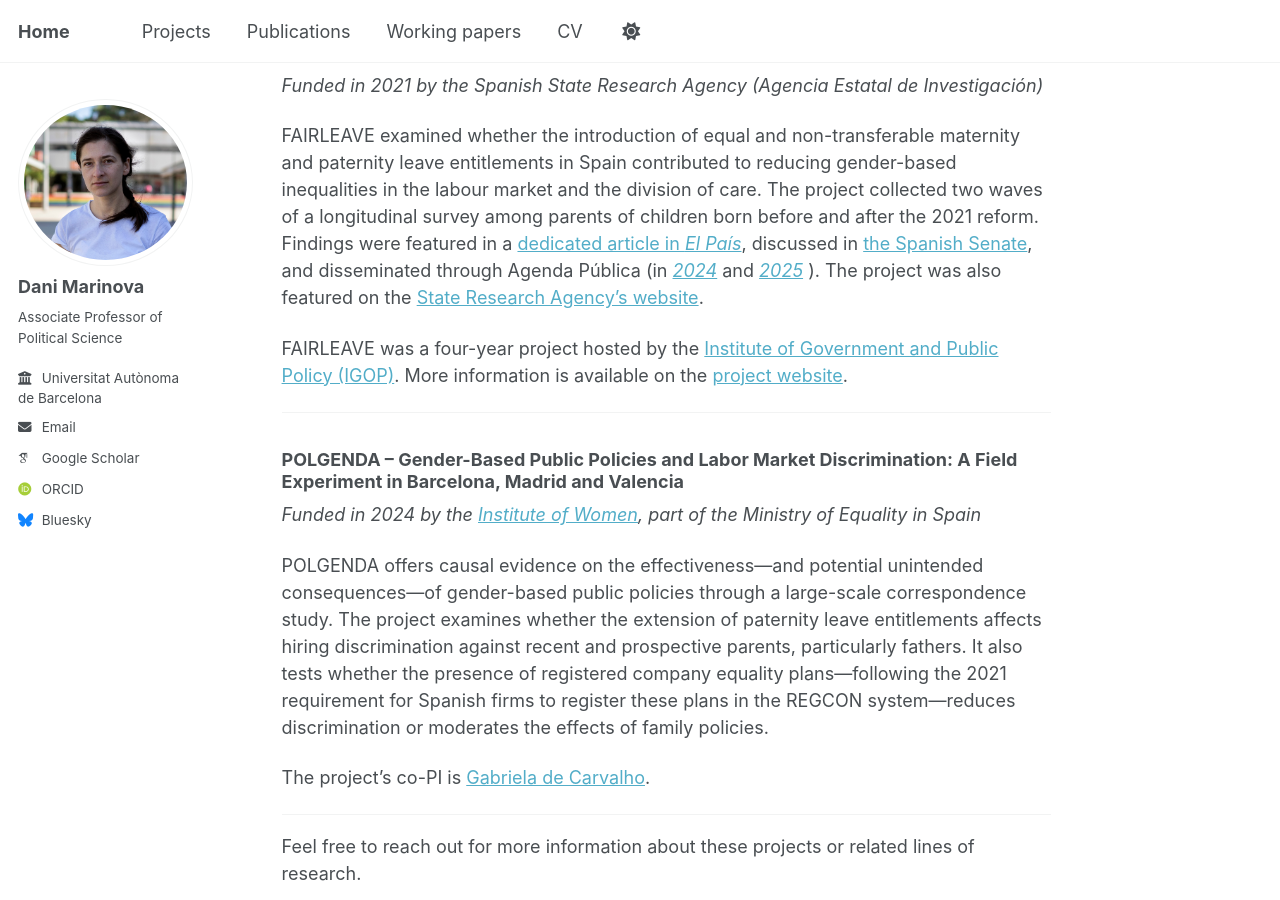
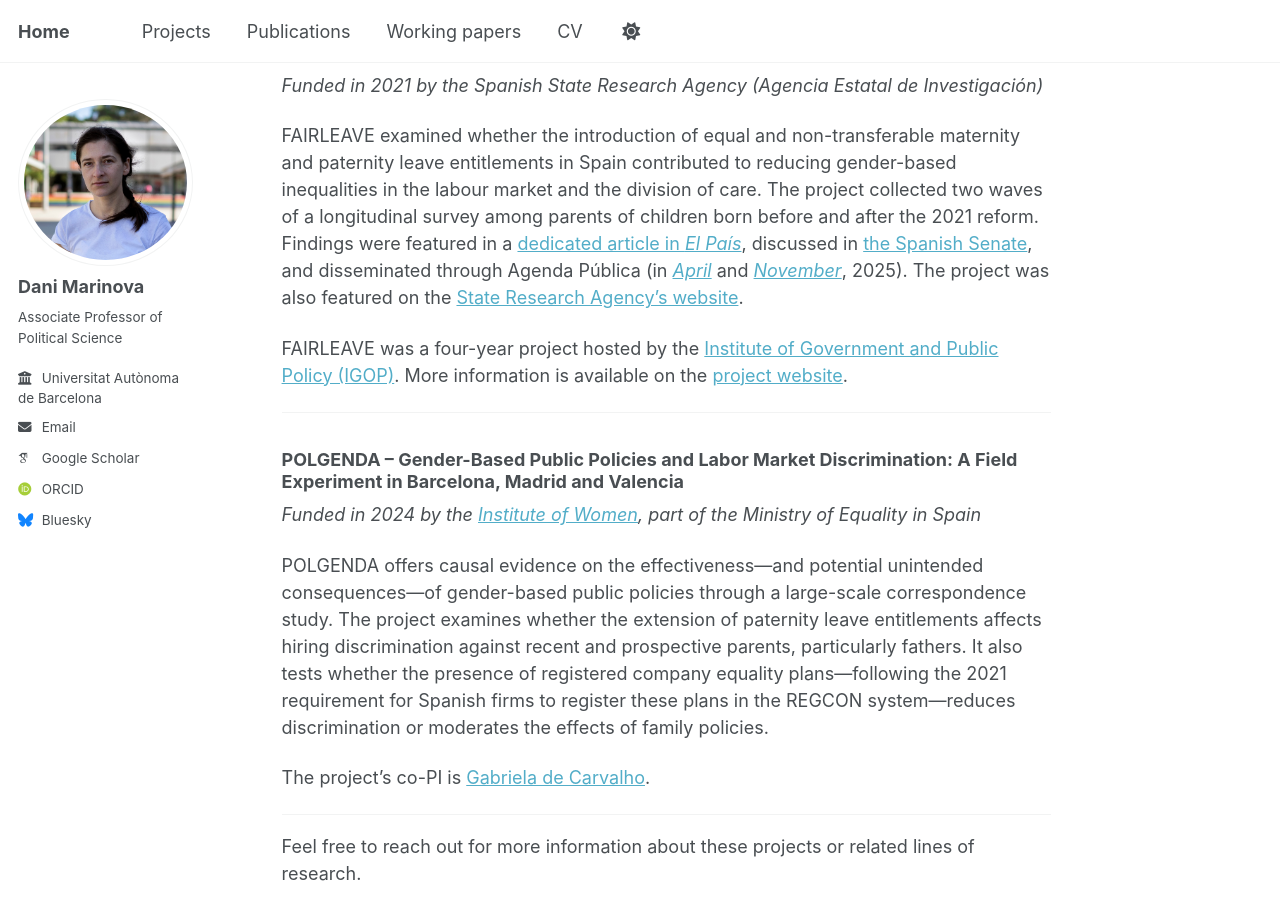
Before and after one commit to danimarinova/web, a Jekyll site: the page built from _pages/projects.md, in a window 1280 px wide and 900 px high, scrolled down 705 px. Built offline with Jekyll 4.4.1, drawn with Linux system fonts in a browser that asks for light colours; some web fonts are replaced; a script that is not in the unit is left out.

Commit message:
Update projects.md

```diff
--- a/_pages/projects.md
+++ b/_pages/projects.md
@@ -18,7 +18,7 @@ TANDEM investigates whether fathers’ use of paternity leave on their own—rat
 ### **FAIRLEAVE – Longer paternity leave, fairer labor markets? Evidence from the 2021 paternity leave reform in Spain**
 *Funded in 2021 by the Spanish State Research Agency (Agencia Estatal de Investigación)*
 
-FAIRLEAVE examined whether the introduction of equal and non-transferable maternity and paternity leave entitlements in Spain contributed to reducing gender-based inequalities in the labour market and the division of care. The project collected two waves of a longitudinal survey among parents of children born before and after the 2021 reform. Findings were featured in a [dedicated article in *El País*](https://elpais.com/mamas-papas/familia/2025-03-30/que-opinan-los-padres-y-madres-recientes-de-los-permisos-iguales-e-intransferibles.html), discussed in [the Spanish Senate](https://www.senado.es/web/actividadparlamentaria/actualidad/video/index.html?s=15_S011030_011_01&a=264520&t=1), and disseminated through Agenda Pública (in [*2024*](https://agendapublica.es/noticia/19788/permiso-paternidad-agranda-brecha-laboral-espana) and [*2025*](https://agendapublica.es/noticia/20483/condiciona-desigualdad-dentro-pareja-efectos-permiso-paternidad) ). The project was also featured on the [State Research Agency’s website](https://www.aei.gob.es/en/awarded-grants/featured-grants/proyecto-idi-2020-generacion-conocimiento-bajas-paternidad-largas).
+FAIRLEAVE examined whether the introduction of equal and non-transferable maternity and paternity leave entitlements in Spain contributed to reducing gender-based inequalities in the labour market and the division of care. The project collected two waves of a longitudinal survey among parents of children born before and after the 2021 reform. Findings were featured in a [dedicated article in *El País*](https://elpais.com/mamas-papas/familia/2025-03-30/que-opinan-los-padres-y-madres-recientes-de-los-permisos-iguales-e-intransferibles.html), discussed in [the Spanish Senate](https://www.senado.es/web/actividadparlamentaria/actualidad/video/index.html?s=15_S011030_011_01&a=264520&t=1), and disseminated through Agenda Pública (in [*April*](https://agendapublica.es/noticia/19788/permiso-paternidad-agranda-brecha-laboral-espana) and [*November*](https://agendapublica.es/noticia/20483/condiciona-desigualdad-dentro-pareja-efectos-permiso-paternidad), 2025). The project was also featured on the [State Research Agency’s website](https://www.aei.gob.es/en/awarded-grants/featured-grants/proyecto-idi-2020-generacion-conocimiento-bajas-paternidad-largas).
 
 FAIRLEAVE was a four-year project hosted by the [Institute of Government and Public Policy (IGOP)](https://igop.uab.cat/en/). More information is available on the [project website](https://webs.uab.cat/fairleave/).
 
```
